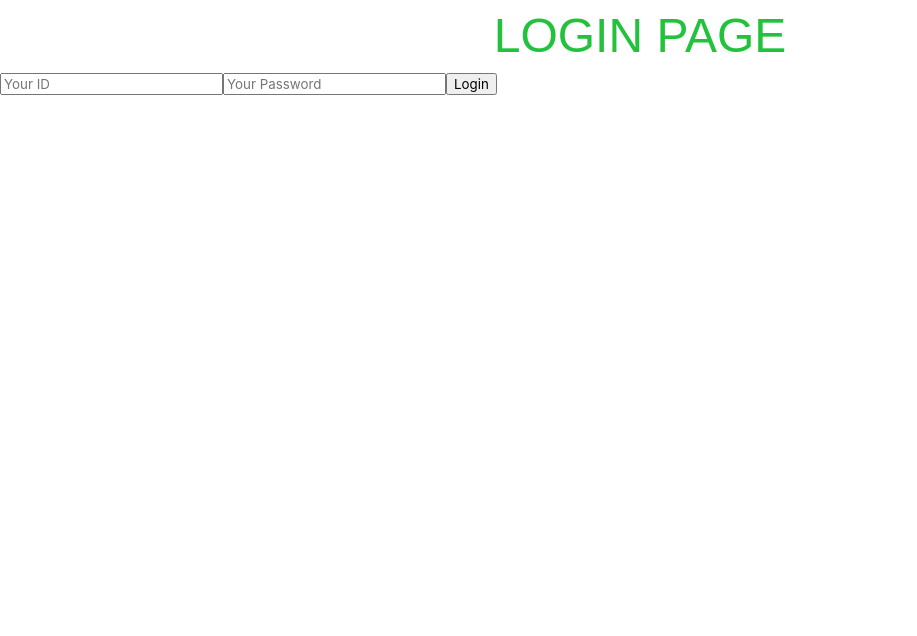
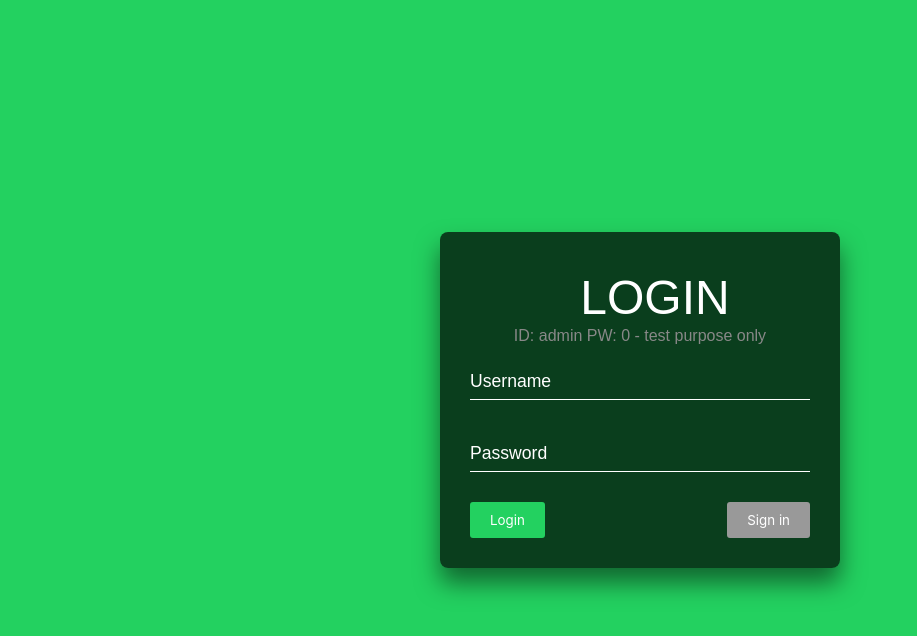
Before and after one commit to kaite27/fds-ex-todoApp-react, a React (Create React App) app: page /login in a window 1280 px wide. Shown: the top 636 px of the page, without its empty margins (0-917 px from the left). Built offline with nearby package versions, Linux system fonts and the light colour scheme; no server answers.

Commit message:
Style LoginForm container DOM

```diff
--- a/src/components/LoginForm.js
+++ b/src/components/LoginForm.js
@@ -1,46 +1,61 @@
 import React, { Component } from 'react';
+import { directive } from '@babel/types';
 
 export default class LoginForm extends Component {
-  // state = {
-  //   username: '',
-  //   password: ''
-  // }
+  state = {
+    username: '',
+    password: ''
+  }
 
-  // handleInputChangeID = (e) => {
-  //   this.setState({
-  //     username: e.target.value
-  //   })
-  // }
+  handleInputChangeID = (e) => {
+    this.setState({
+      username: e.target.value
+    })
+  }
 
-  // handleInputChangePW = (e) => {
-  //   this.setState({
-  //     password: e.target.value
-  //   })
-  // }
+  handleInputChangePW = (e) => {
+    this.setState({
+      password: e.target.value
+    })
+  }
 
   // ref 사용해서 input 제어하기
-  usernameRef = React.createRef()
-  passwordRef = React.createRef()
+  // usernameRef = React.createRef()
+  // passwordRef = React.createRef()
 
   handleSubmit = e => {
     e.preventDefault()
-    // 중간 평가때랑 똑같이 하기 위해서는 아래 input name="" 추가
-    // Change into onlogin(username, password)
-    // const username = e.target.elements.username.value
-    // const password = e.target.elements.password.value
+    const username = this.state.username
+    const password = this.state.password
 
     const {onLogin} = this.props
-    onLogin(this.usernameRef.current.value, this.passwordRef.current.value)
+    // onLogin(this.usernameRef.current.value, this.passwordRef.current.value)
+    onLogin(username, password)
   }
 
   render() {
     return (
-      <form onSubmit={this.handleSubmit}>
-        <h1>LOGIN PAGE</h1>
-        <input ref={this.usernameRef} type="text" placeholder="Your ID"/>
-        <input type="password" ref={this.passwordRef} placeholder="Your Password"/>
-        <button>Login</button>
-      </form>
+      <section className="LoginForm">
+        <div className="design-box">
+          <h2>LOGIN</h2>
+          <p>ID: admin PW: 0 - test purpose only</p>
+          <form onSubmit={this.handleSubmit}>
+            <div className="inputBox">
+              {/* <input ref={this.usernameRef} type="text" /> */}
+              <input onChange={this.handleInputChangeID} value={this.state.username} type="text" />
+              <label className={this.state.username?'valid':''}>Username</label>
+            </div>
+            <div className="inputBox">
+              <input type="password" onChange={this.handleInputChangePW} value={this.state.password} />
+              <label className={this.state.password?'valid':''}>Password</label>
+            </div>
+            <div className="buttonBox">
+              <button>Login</button>
+              <button type="button" disabled>Sign in</button>
+            </div>
+          </form>
+        </div>
+      </section>
     )
   }
 }
```
